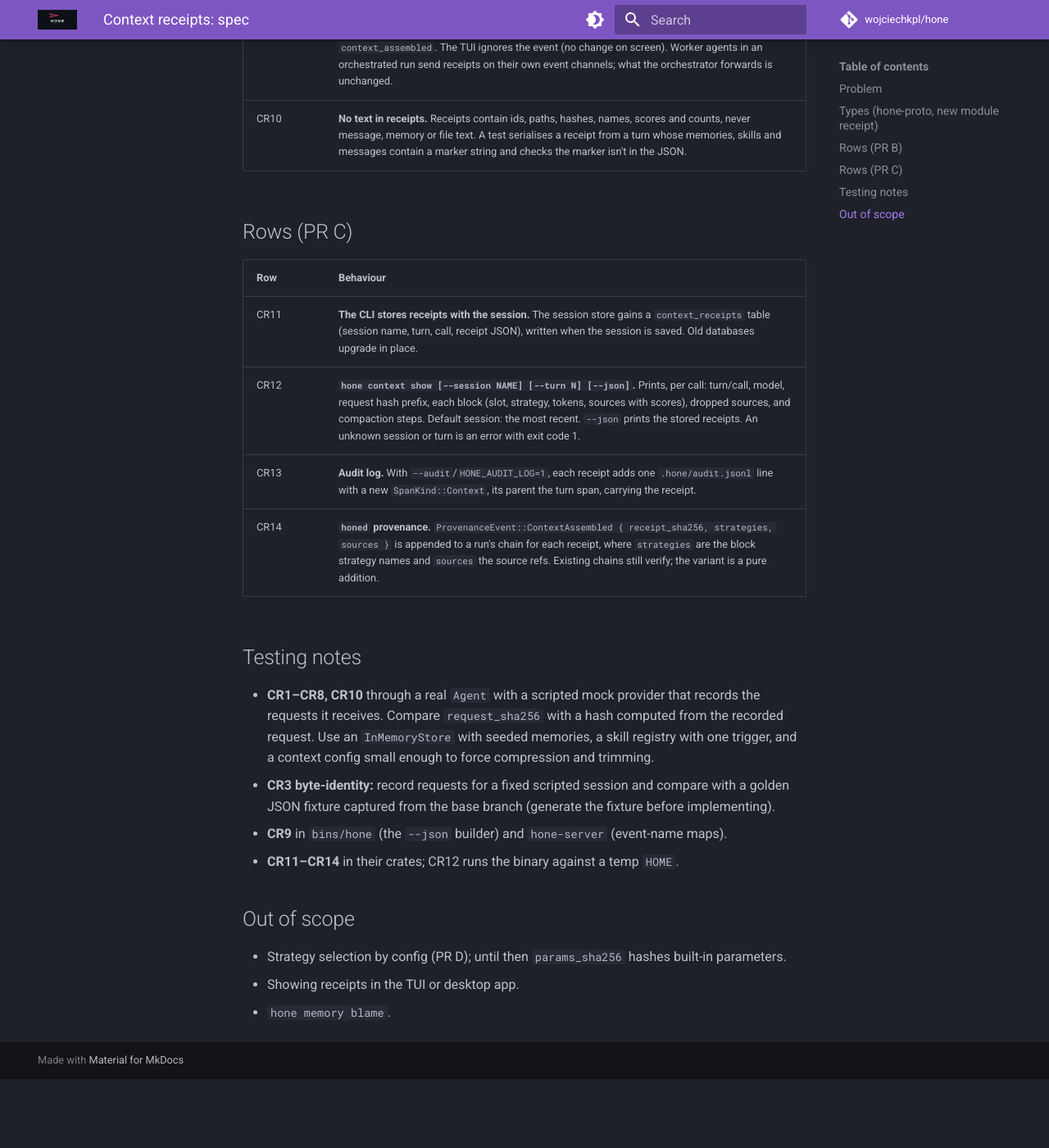
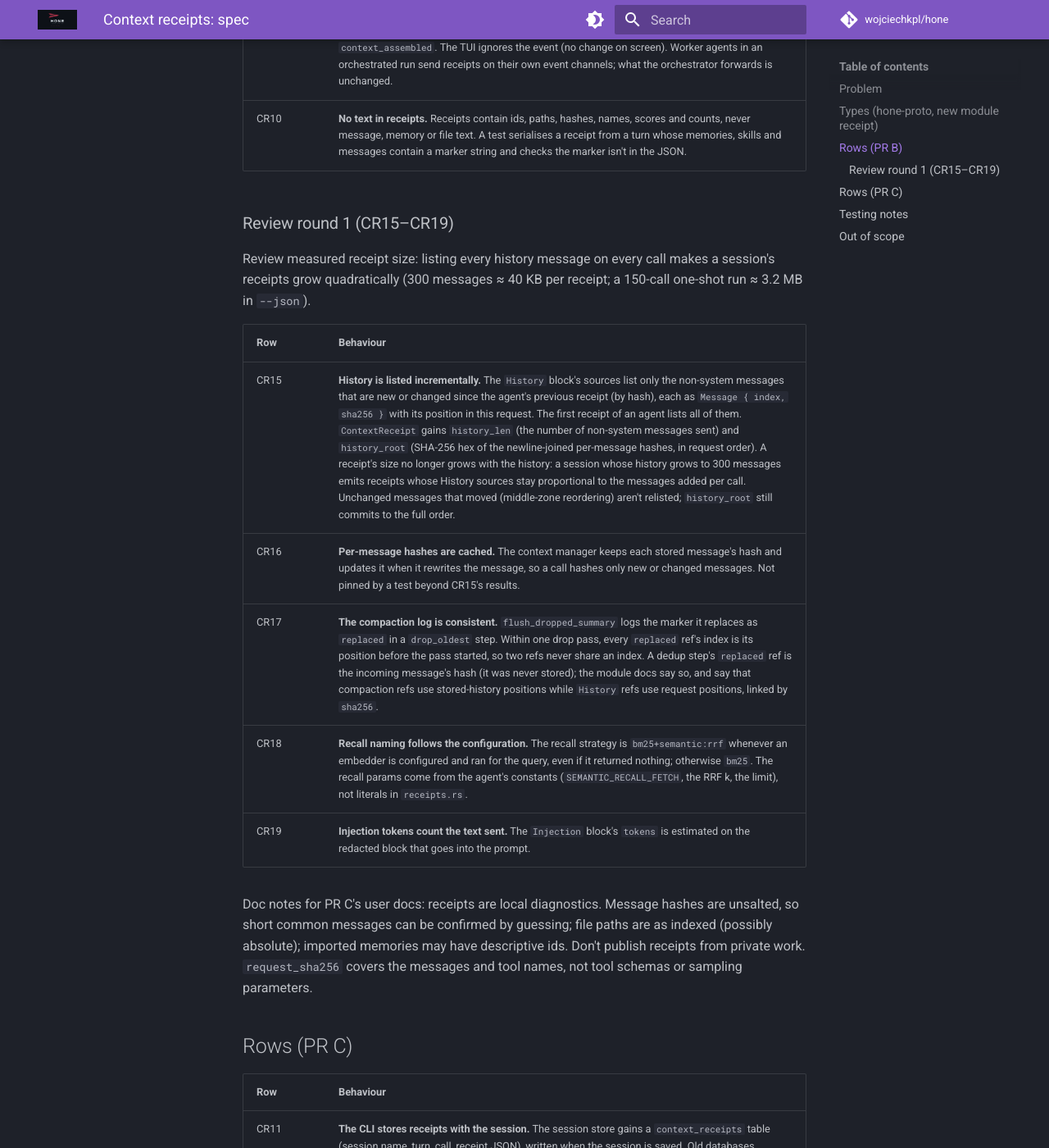
Before and after one commit to wojciechkpl/hone, an MkDocs documentation site: the page built from docs/plans/context-receipts-spec.md, in a window 1280 px wide and 1400 px high, scrolled down 2193 px. Shown: the whole window at 82% size. Built offline with MkDocs 1.6.1 and Material for MkDocs 9.7.7, drawn with Linux system fonts in a browser that asks for light colours; comment, search, counter and statistics services are not loaded; before the commit the page ends 3509 px from its top, so only the background shows below that.

Commit message:
docs: receipts spec round 1 (CR15–CR19)

```diff
--- a/docs/plans/context-receipts-spec.md
+++ b/docs/plans/context-receipts-spec.md
@@ -45,6 +45,20 @@ As in the research doc §4.3, with these choices:
 | CR9 | **Receipts reach `--json` and SSE.** The one-shot `--json` report gains `context: [ContextReceipt…]` in call order. The server's SSE and execution event-name maps send `context_assembled`. The TUI ignores the event (no change on screen). Worker agents in an orchestrated run send receipts on their own event channels; what the orchestrator forwards is unchanged. |
 | CR10 | **No text in receipts.** Receipts contain ids, paths, hashes, names, scores and counts, never message, memory or file text. A test serialises a receipt from a turn whose memories, skills and messages contain a marker string and checks the marker isn't in the JSON. |
 
+### Review round 1 (CR15–CR19)
+
+Review measured receipt size: listing every history message on every call makes a session's receipts grow quadratically (300 messages ≈ 40 KB per receipt; a 150-call one-shot run ≈ 3.2 MB in `--json`).
+
+| Row | Behaviour |
+|---|---|
+| CR15 | **History is listed incrementally.** The `History` block's sources list only the non-system messages that are new or changed since the agent's previous receipt (by hash), each as `Message { index, sha256 }` with its position in this request. The first receipt of an agent lists all of them. `ContextReceipt` gains `history_len` (the number of non-system messages sent) and `history_root` (SHA-256 hex of the newline-joined per-message hashes, in request order). A receipt's size no longer grows with the history: a session whose history grows to 300 messages emits receipts whose History sources stay proportional to the messages added per call. Unchanged messages that moved (middle-zone reordering) aren't relisted; `history_root` still commits to the full order. |
+| CR16 | **Per-message hashes are cached.** The context manager keeps each stored message's hash and updates it when it rewrites the message, so a call hashes only new or changed messages. Not pinned by a test beyond CR15's results. |
+| CR17 | **The compaction log is consistent.** `flush_dropped_summary` logs the marker it replaces as `replaced` in a `drop_oldest` step. Within one drop pass, every `replaced` ref's index is its position before the pass started, so two refs never share an index. A dedup step's `replaced` ref is the incoming message's hash (it was never stored); the module docs say so, and say that compaction refs use stored-history positions while `History` refs use request positions, linked by `sha256`. |
+| CR18 | **Recall naming follows the configuration.** The recall strategy is `bm25+semantic:rrf` whenever an embedder is configured and ran for the query, even if it returned nothing; otherwise `bm25`. The recall params come from the agent's constants (`SEMANTIC_RECALL_FETCH`, the RRF k, the limit), not literals in `receipts.rs`. |
+| CR19 | **Injection tokens count the text sent.** The `Injection` block's `tokens` is estimated on the redacted block that goes into the prompt. |
+
+Doc notes for PR C's user docs: receipts are local diagnostics. Message hashes are unsalted, so short common messages can be confirmed by guessing; file paths are as indexed (possibly absolute); imported memories may have descriptive ids. Don't publish receipts from private work. `request_sha256` covers the messages and tool names, not tool schemas or sampling parameters.
+
 ## Rows (PR C)
 
 | Row | Behaviour |
```
